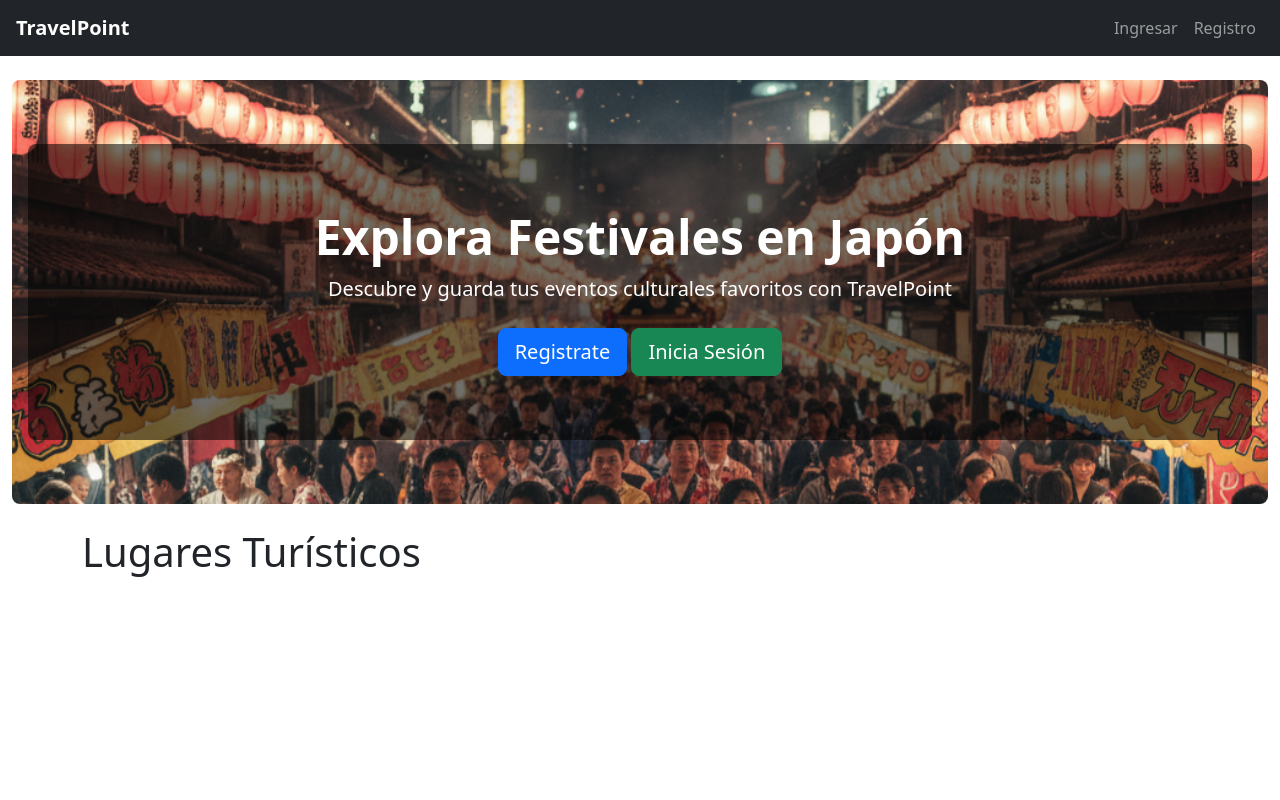
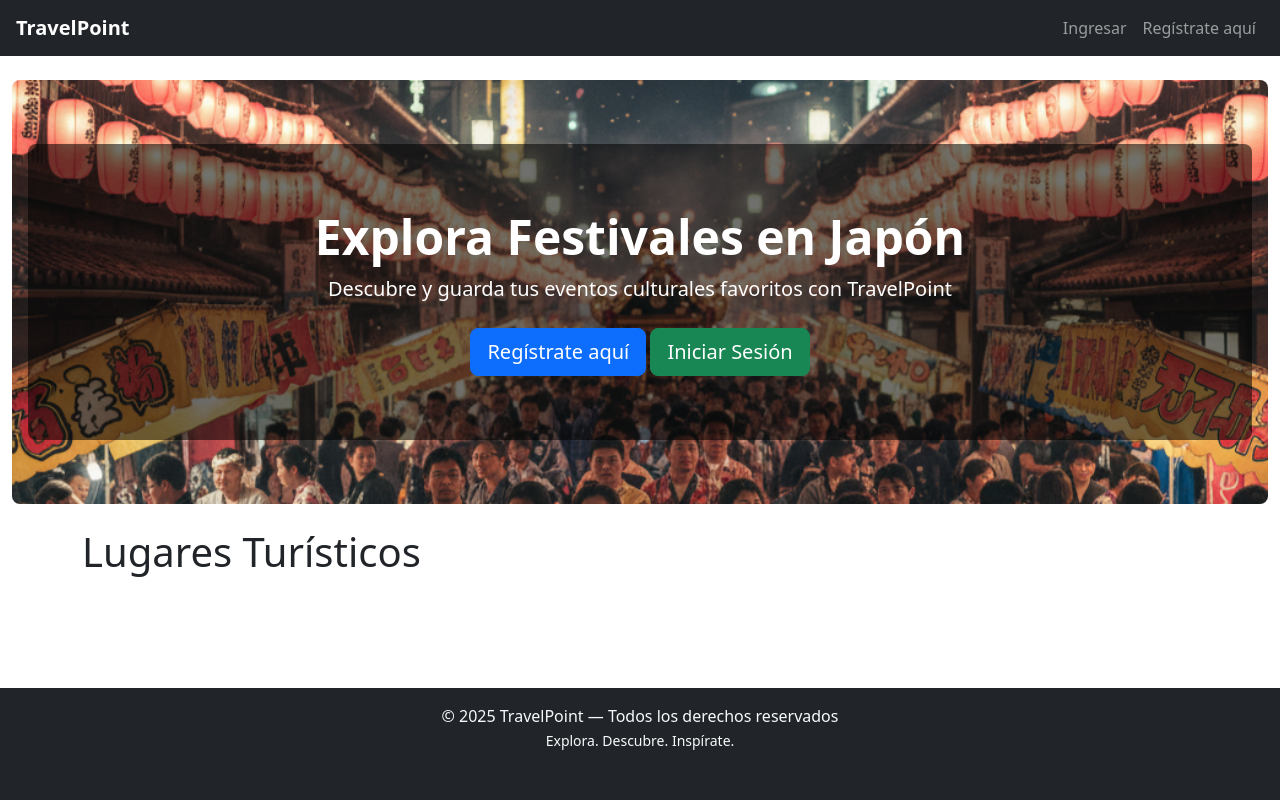
Before and after one commit to JATeR912/travel-point, a Django app: template turismo/templates/turismo/lista_lugares.html in a window 1280 px wide. Run offline with Django 5.2, Linux system fonts and the light colour scheme; the template is opened without the code that fills it, so the values that code supplies are empty.

Commit message:
Se ajsuta detalles y se añade favicon

```diff
--- a/templates/base.html
+++ b/templates/base.html
@@ -4,6 +4,7 @@
 <head>
     <meta charset="UTF-8">
     <title>TravelPoint</title>
+    <link rel="icon" href="{% static 'img/favicon_travelpoint.png' %}" type="image/png">
 
     <!-- Bootstrap CSS -->
     <link href="https://cdn.jsdelivr.net/npm/bootstrap@5.3.3/dist/css/bootstrap.min.css" rel="stylesheet">
@@ -13,42 +14,8 @@
 
     <!-- Estilos específicos de turismo (hero, cards, etc) -->
     <link rel="stylesheet" href="{% static 'turismo/css/style_turismo.css' %}">
-    <style>
-        /* HERO */
-        .hero {
-            background-image:url("../static/img/imagen_hero.png");
-            background-image:url("../img/imagen_hero.png");
-            background-image:url("static/img/imagen_hero.png");
-            background-image:url("img/imagen_hero.png");
-            background-image:url("{% static 'img/imagen_hero.png' %}");
-            background-size: cover;
-            background-position: center;
-            color: white;
-            padding: 4rem 1rem;
-            border-radius: 0.5rem;
-            text-align: center;
-            position: relative;
-        }
-
-        .hero-overlay {
-            background-color: rgba(0, 0, 0, 0.55);
-            padding: 4rem 1rem;
-            border-radius: 0.5rem;
-        }
-
-        /* MOBILE FIX */
-        @media (max-width: 576px) {
-            .hero {
-                padding: 3rem 1rem;
-            }
-            .hero-overlay {
-                padding: 3rem 1rem;
-            }
-        }
-
-    </style>
 </head>
-<body>
+<body class="d-flex flex-column min-vh-100">
 
 <!-- NAVBAR RESPONSIVA -->
 <nav class="navbar navbar-expand-lg navbar-dark bg-dark px-3">
@@ -87,7 +54,7 @@
                 </li>
 
                 <li class="nav-item">
-                    <a class="nav-link" href="{% url 'registro' %}">Registro</a>
+                    <a class="nav-link" href="{% url 'registro' %}">Regístrate aquí</a>
                 </li>
 
             {% endif %}
@@ -106,7 +73,13 @@
 
     {% block content %}{% endblock %}
 </div>
-
+<!-- Footer -->
+<footer class="bg-dark text-light py-3 mt-auto">
+    <div class="container text-center">
+        <p class="mb-0">© 2025 TravelPoint — Todos los derechos reservados</p>
+        <small>Explora. Descubre. Inspírate.</small>
+    </div>
+</footer>
 <!-- Scripts Bootstrap -->
 <script src="https://cdn.jsdelivr.net/npm/bootstrap@5.3.3/dist/js/bootstrap.bundle.min.js"></script>
 
--- a/turismo/templates/turismo/detalle_lugar.html
+++ b/turismo/templates/turismo/detalle_lugar.html
@@ -32,10 +32,7 @@
                     <a href="{% url 'editar_lugar' lugar.pk %}" class="btn btn-warning w-100 mb-2">Editar</a>
                     <a href="{% url 'eliminar_lugar' lugar.pk %}" class="btn btn-danger w-100 mb-2">Eliminar</a>
                 {% else %}
-                    <form method="POST" action="{% url 'agregar_favorito' lugar.id %}">
-                        {% csrf_token %}
-                        <button type="submit" class="btn btn-warning w-100 mb-2">⭐ Agregar a Favoritos</button>
-                    </form>
+                    <a href="{% url 'in'}"
                 {% endif %}
 
             {% endif %}
--- a/turismo/templates/turismo/lista_lugares.html
+++ b/turismo/templates/turismo/lista_lugares.html
@@ -12,47 +12,36 @@
         {% if user.is_authenticated %}
             <a href="{% url 'lista_favoritos' %}" class="btn btn-primary btn-lg mt-2">Ver mis Favoritos</a>
         {% else %}
-            <a href="{% url 'registro' %}" class="btn btn-primary btn-lg mt-2">Registrate</a>
-            <a href="{% url 'login' %}" class="btn btn-success btn-lg mt-2">Inicia Sesión</a>
+            <a href="{% url 'registro' %}" class="btn btn-primary btn-lg mt-2">Regístrate aquí</a>
+            <a href="{% url 'login' %}" class="btn btn-success btn-lg mt-2">Iniciar Sesión</a>
         {% endif %}
     </div>
 </div>
 
 <div class="container">
     <h1 class="mb-4">Lugares Turísticos</h1>
-
-    <div class="row g-4">
+    <div class="row">
         {% for lugar in lugares %}
-        <div class="col-12 col-sm-6 col-md-4 col-lg-3">
-            <div class="card h-100 shadow-sm">
-
+        <div class="col-md-4 mb-4">
+            <div class="card h-100">
                 {% if lugar.imagen %}
-                <img src="{{ lugar.imagen.url }}" class="card-img-top img-fluid" alt="{{ lugar.nombre }}">
+                <img src="{{ lugar.imagen.url }}" class="card-img-top" alt="{{ lugar.nombre }}">
                 {% endif %}
-
-                <div class="card-body">
+                <div class="card-body d-flex flex-column">
                     <h5 class="card-title">{{ lugar.nombre }}</h5>
                     <p class="card-text">{{ lugar.ciudad }}</p>
-
-                    {% if user.is_authenticated %}
-
-                        {% if user.is_staff %}
-                            <a href="{% url 'editar_lugar' lugar.pk %}" class="btn btn-warning w-100 mb-2">Editar</a>
-                            <a href="{% url 'eliminar_lugar' lugar.pk %}" class="btn btn-danger w-100 mb-2">Eliminar</a>
+                    <div class="mt-auto">
+                        {% if user.is_authenticated %}
+                            {% if user.is_staff %}
+                                <a href="{% url 'editar_lugar' lugar.pk %}" class="btn btn-warning mb-2">Editar</a>
+                                <a href="{% url 'eliminar_lugar' lugar.pk %}" class="btn btn-danger mb-2">Eliminar</a>
+                            {% endif %}
+                            <a href="{% url 'detalle_lugar' lugar.pk %}" class="btn btn-primary">Ver detalles</a>
                         {% else %}
-                            <form method="POST" action="{% url 'agregar_favorito' lugar.pk %}">
-                                {% csrf_token %}
-                                <button class="btn btn-warning w-100 mb-2">⭐ Agregar a Favoritos</button>
-                            </form>
+                            <a href="{% url 'login' %}" class="btn btn-primary">Iniciar sesión para ver detalles</a>
                         {% endif %}
-
-                        <a href="{% url 'detalle_lugar' lugar.pk %}" class="btn btn-primary w-100">Ver detalles</a>
-
-                    {% else %}
-                        <a href="{% url 'login' %}" class="btn btn-primary w-100">Inicia sesión para Ver detalles</a>
-                    {% endif %}
+                    </div>
                 </div>
-
             </div>
         </div>
         {% endfor %}
```
Also changed, not shown: static/img/favicon_travelpoint.png (added), templates/footer.html (deleted).
